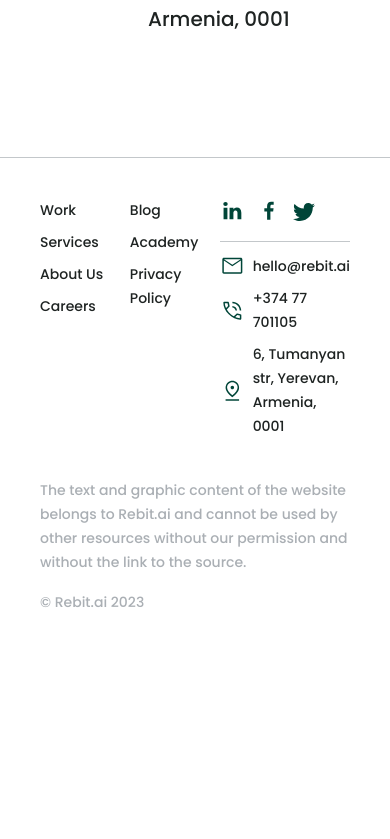
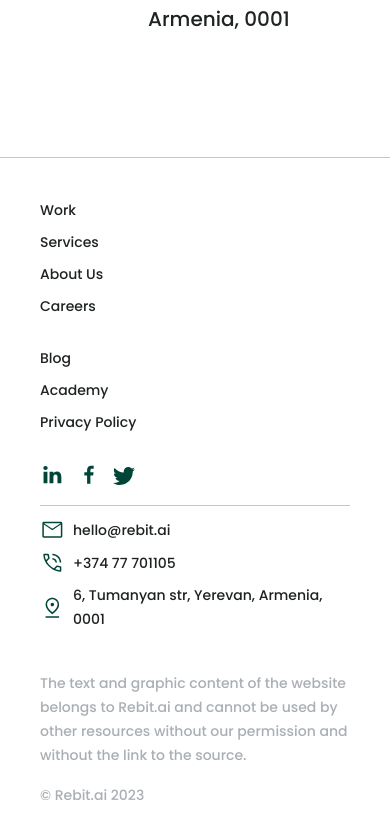
Before and after one commit to NarekAvagyan777/Rebit-Client, a Next.js app: page /Work/Work in a window 390 px wide. Shown: the part 5782-6621 px from the top of the page. Before the commit the page ends 6436 px from the top, so only its background shows below. Built offline with nearby package versions, Linux system fonts and the light colour scheme.

Commit message:
did some hover fixes

```diff
--- a/src/layout/Footer/Footer.jsx
+++ b/src/layout/Footer/Footer.jsx
@@ -26,7 +26,7 @@ export default function Footer() {
             </p>
             <p>© Rebit.ai 2023</p>
           </div>
-          <div style={{ display: 'flex', width: '100%',  }}>
+          <div style={{ display: 'flex', width: '100%' }} className={styles.content_wrapper__container}>
             <div
               className={`${styles.content_wrapper__element} ${styles.links_block}`}
             >
--- a/src/layout/Footer/footer.module.scss
+++ b/src/layout/Footer/footer.module.scss
@@ -89,6 +89,12 @@
   .content_wrapper {
     display: flex;
     flex-direction: column-reverse;
+
+    &__container {
+      // display: none;
+      flex-direction: column;
+      row-gap: 20px;
+    }
   }
   .text_part {
     // width: 768px;
--- a/src/layout/Header/Header.jsx
+++ b/src/layout/Header/Header.jsx
@@ -9,6 +9,7 @@ import { useEffect, useState } from 'react'
 
 const useScrollSticky = () => {
   const [isSticky, setIsSticky] = useState(false)
+  const [isOpen, setIsOpen] = useState(false)
 
   useEffect(() => {
     // Function to handle the scroll event
@@ -136,7 +137,7 @@ function Header({ route }) {
             <Image src={ArrowRight} alt="arrow right" />
           </button>
         </div>
-        <div className={header.icon_menu} onClick={handleOpen}>
+        <div className={`${header.icon_menu} ${menuOpen ? header.rotated_menu : ''}`} onClick={handleOpen}>
           <Image src={Menu} />
         </div>
         <nav className={`${header.resp_nav} ${menuOpen ? header.opened : ''}`}>
--- a/src/layout/Header/header.module.scss
+++ b/src/layout/Header/header.module.scss
@@ -37,6 +37,16 @@
 
 .icon_menu {
   display: none;
+  img {
+    transition: 0.4s;
+  }
+}
+
+.rotated_menu {
+  img {
+    transition: 0.4s;
+    transform: rotate(90deg);
+  }
 }
 
 @keyframes fadeInDown {
@@ -51,8 +61,9 @@
 }
 
 .button {
+  // width: 120.17px;
+  cursor: pointer;
   display: flex;
-  cursor: pointer;
   justify-content: center;
   align-items: center;
   background-color: #00da49;
@@ -62,6 +73,16 @@
   padding: 8px 12px 8px 20px;
   border: none;
   gap: 4px;
+
+  img {
+    transition: 0.4s;
+  }
+}
+
+.button:hover {
+  img {
+    transform: translateX(10px);
+  }
 }
 
 .container {
--- a/src/pages/_document.js
+++ b/src/pages/_document.js
@@ -7,7 +7,7 @@ export default function Document() {
         <meta name='keywords' content="web development, mobile development, software development, ui/ux, devops, ai models, consulting" />
         <link rel="shortcut icon" href="/LogoMark_color.png" />
       </Head>
-      <body>
+    <body>
         <Main />
         <NextScript />
       </body>
```
